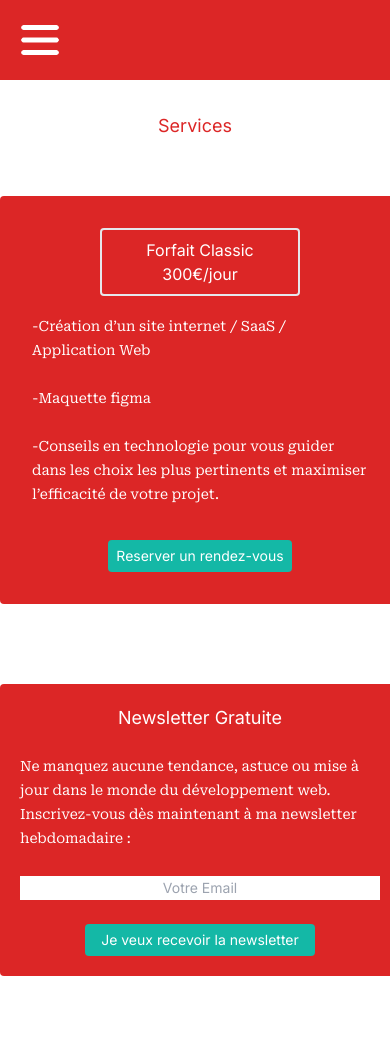
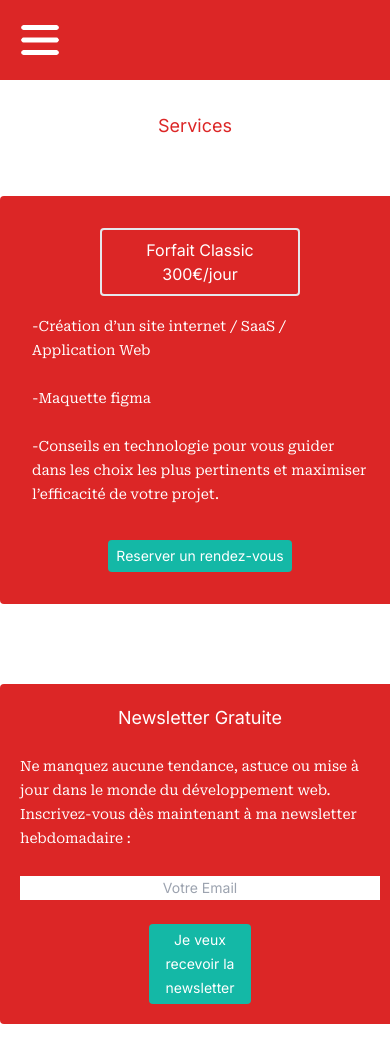
Before and after one commit to BaptisteGrimaldi/portefolioNextJs, a Next.js app: page /services in a window 390 px wide. Shown: the top 1062 px of the page. Built offline with nearby package versions, Linux system fonts and the light colour scheme.

Commit message:
Update NavBarPhone import and button style

```diff
--- a/src/components/navBar/NavBarGlobal.tsx
+++ b/src/components/navBar/NavBarGlobal.tsx
@@ -1,6 +1,6 @@
 'use client';
 import NavBarBureau from './NavBarBureau';
-import NavBarPhone from './NavBarPhone';
+import NavBarPhone from './NavBarTel';
 import { useState } from 'react';
 
 const NavBarGlobal = () => {
--- a/src/components/popUp/ContenuPopUp.tsx
+++ b/src/components/popUp/ContenuPopUp.tsx
@@ -25,7 +25,7 @@ const ContenuPopUp = () => {
             <p className=" text-white">Ne manquez aucune tendance, astuce ou mise à jour dans le monde du développement web. Inscrivez-vous dès maintenant à ma newsletter hebdomadaire :</p>
             <input type="text" className=" w-full text-center" value={insciptionNewsletter ? '' : inputValue} onChange={(e) => setInputValue(e.target.value)} placeholder="Votre Email" />
             {error && <p className="mx-auto w-min whitespace-nowrap text-black">Veuillez remplir le champ ci dessus.</p>}
-            <button className="bgCouleurCyan mx-auto flex w-min justify-center whitespace-nowrap rounded px-4 py-1 text-white hover:scale-105" onClick={cherckerSiRempli}>
+            <button className="bgCouleurCyan mx-auto flex w-min justify-center whitespace-nowrap rounded px-4 py-1 text-white hover:scale-105 max-sm:whitespace-normal" onClick={cherckerSiRempli}>
                 Je veux recevoir la newsletter
             </button>
             {insciptionNewsletter && <p className="mx-auto w-min whitespace-nowrap text-black">Vous êtes inscrit à la newsletter</p>}
--- a/src/components/popUp/PopUp.tsx
+++ b/src/components/popUp/PopUp.tsx
@@ -27,7 +27,7 @@ const PopUp = () => {
         <>
             {showPopup && (
                 <div className="fixed inset-0 z-[100] bg-slate-500/90">
-                    <div className="textP absolute inset-0 m-auto flex h-[350px] w-[500px] flex-col justify-center gap-y-6 rounded bg-red-700 p-6">
+                    <div className="textP absolute inset-0 m-auto flex h-[350px] w-[500px] flex-col justify-center gap-y-6 rounded bg-red-700 p-6 max-sm:h-[500px] max-sm:w-[200px]">
                         <Image src="/assetPresentation/croixBlanche.png" alt="croixBlanche" width={25} height={25} className="absolute right-5 top-4" onClick={fermerPopUp} />
                         <ContenuPopUp />
                     </div>
```
Also changed, not shown: src/components/navBar/NavBarTel.tsx (renamed from src/components/navBar/navBarPhone.tsx).
